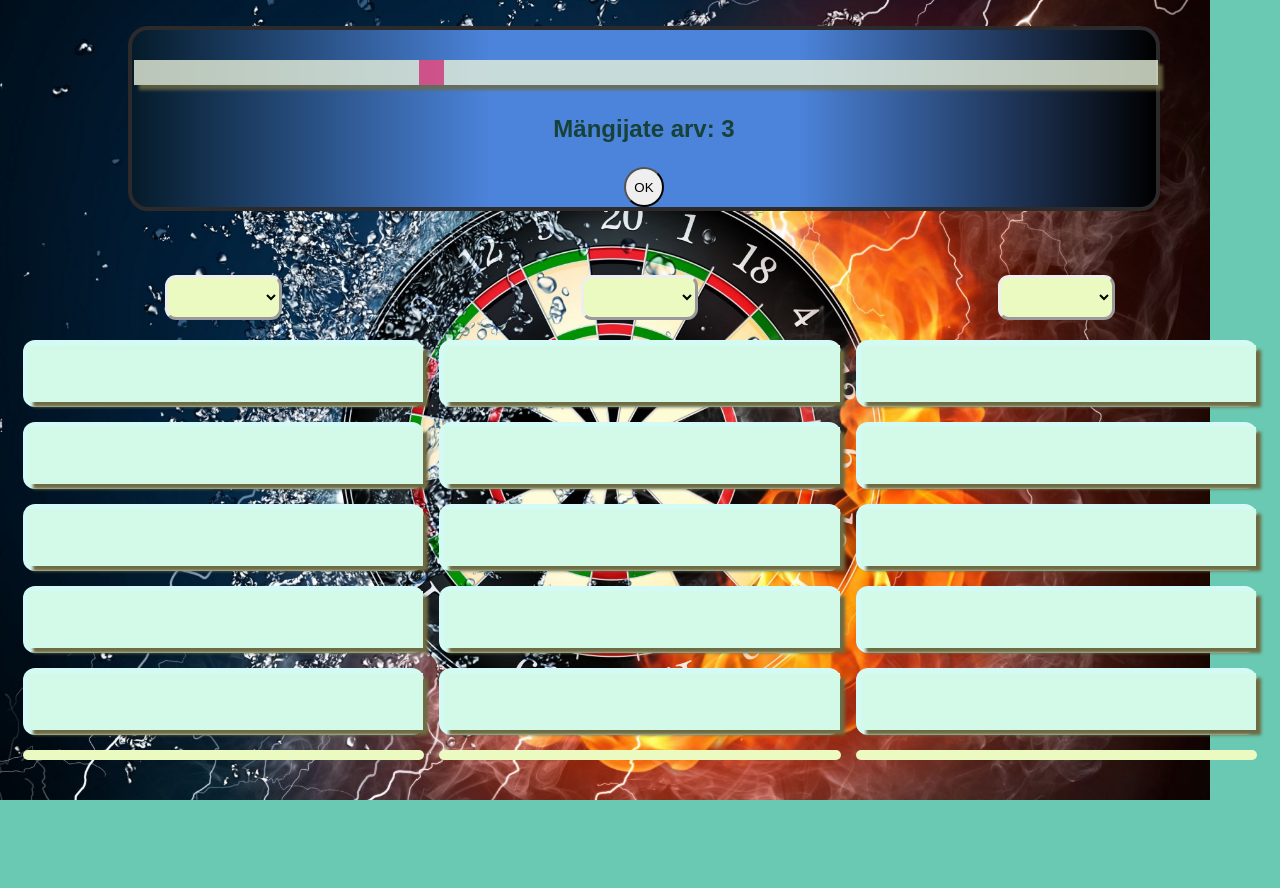
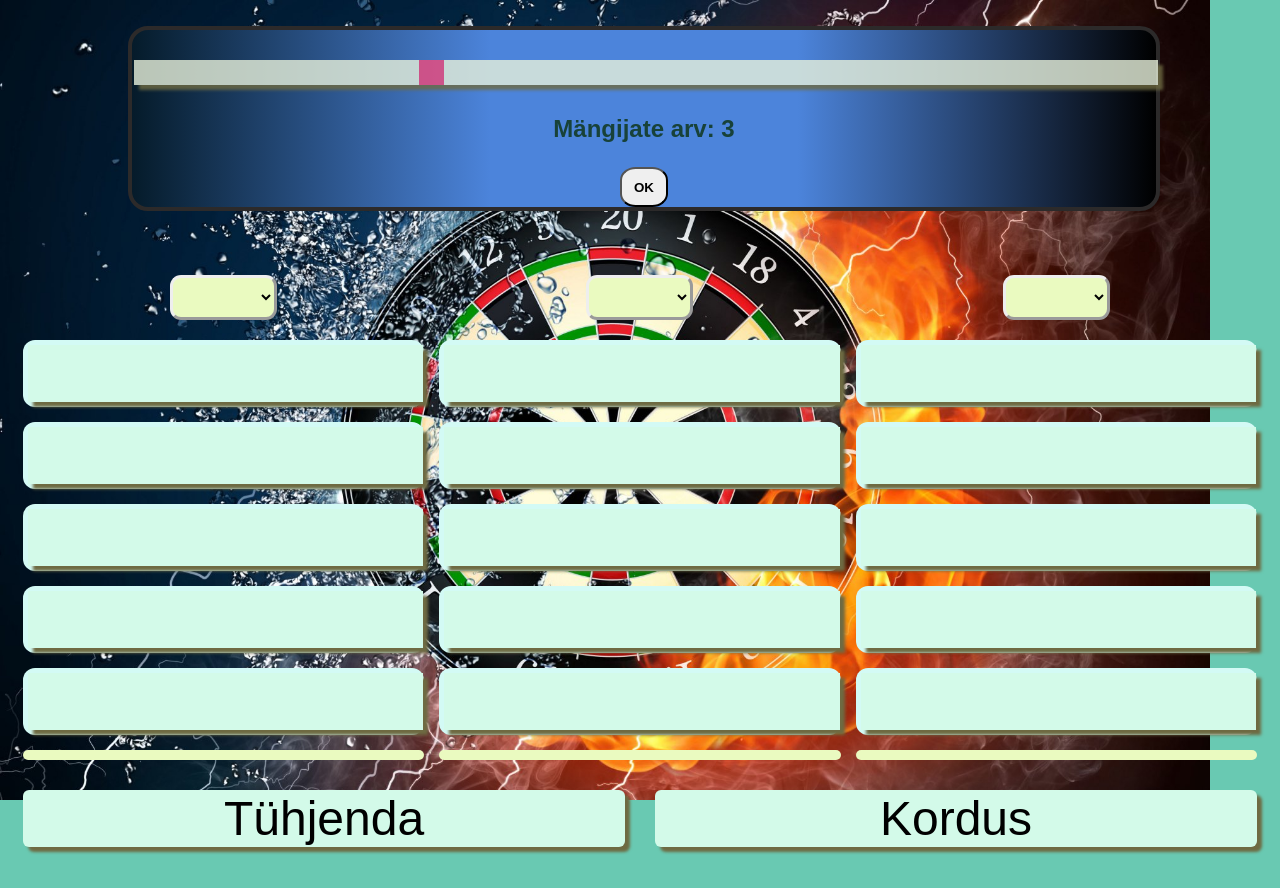
Before and after one commit to mmeest/Darts, a plain HTML site: page index.html in a window 1280 px wide. Both pictures are taken after a click on the button "OK". Before the commit the page ends 801 px from the top, so only its background shows below. Drawn offline with Linux system fonts and the light colour scheme.

Commit message:
Update index.html

```diff
--- a/index.html
+++ b/index.html
@@ -1,4 +1,10 @@
 <!DOCTYPE html>
+<html lang="en">
+  <script>
+    var names = ['', 'Ergo', 'Erki', 'Kermo', 'Martin', 'Pille', 'Rauni', 'Rauno', 'Sven', 'Vitali'];
+    var sequence = ['', '', '', '', '', '', '', ''];
+  </script>
+
 <!--
   Slider mängijate arvu valimiseks                  +
   Tabeli genereerimine vastavalt mängijate arvule   +
@@ -11,13 +17,15 @@
   Viimasele reale ei saa sisestada numbreid         +
   'Enter' klahvi kasutamine                         +
   Uue kasutaja lisamine                             +
+  Väljade puhastamine                               +
+  Kordusmäng                                        +
 -->
-<html lang="en">
+
   <head>
     <meta charset="UTF-8">
     <meta http-equiv="X-UA-Compatible" content="IE=edge">
     <meta name="viewport" content="width=device-width, initial-scale=1.0">
-    <title>Noolemäng 211026</title>
+    <title>Noolemäng</title>
     <style>
       body{
         background-color: rgb(105, 201, 178);
@@ -35,7 +43,6 @@
         left: 10%;
         position: fixed;
         z-index: 100;
-        /* background-color: rgb(138, 179, 63); */
         border-radius: 20px;
         border-style: solid;
         border-color: rgb(44, 42, 42);
@@ -92,9 +99,11 @@ background: linear-gradient(90deg, rgba(5,27,42,1) 0%, rgba(76,132,219,1) 35%, r
           background-color: rgb(234, 250, 192);
         }
         button{
-          width: 40px;
+          width: fit-content;
+          font-weight: bold;
           height: 40px;
-          border-radius: 50%;
+          padding: 3px 12px 3px 12px;
+          border-radius: 33%;
         }
         input{
             border: none !important;
@@ -115,11 +124,16 @@ background: linear-gradient(90deg, rgba(5,27,42,1) 0%, rgba(76,132,219,1) 35%, r
         /* Firefox */
         input[type=number] {
           -moz-appearance: textfield;
+          /* background-image: url('rosen.png');   */
+          background-repeat: no-repeat;
+          background-position: center;
+          background-size: cover;
+          background-size: contain;
         }
-        #new{
+        .new{
           display: flex;
         }
-        #new>input{
+        .new>input{
           border-color: blue;
           margin: 15px;
           border-radius: 6px;
@@ -130,6 +144,9 @@ background: linear-gradient(90deg, rgba(5,27,42,1) 0%, rgba(76,132,219,1) 35%, r
         tr:nth-child(1)>td{
           background-color: transparent;
         }
+        #replay{
+          display: none;
+        }
     </style>
 </head>
 <body>
@@ -137,17 +154,22 @@ background: linear-gradient(90deg, rgba(5,27,42,1) 0%, rgba(76,132,219,1) 35%, r
     <div id="fix"><br>
       <input type="range" min="1" max="8" value="3" class="slider" id="myRange" style="width: 100%;">
       <p>Mängijate arv: <span id="demo"></span></p>
-      <button type="button" onclick="myFunction()">OK</button>
+      <button type="button" onclick="zeroOut(sequence)">OK</button>
     </div><br><br><br><br><br><br><br><br><br><br><br><br>
 
-    <div id="new">
-      <input type="text" placeholder="lisa nimi" id="newName">
-      <input type="button" value="Lisa mängija" onclick="newPlayer()">
+    <div class="new" id="newplayer">
+      <input type="text" placeholder="Nimi" id="newName">
+      <input type="button" value="Lisa" onclick="newPlayer()">
     </div>
 
-    <!-- <div id="newTable">
-      <input type="button" value="Kordusmäng" onclick="repeat()" style.width="fit-content">
-    </div> -->
+    <div id="table">
+      <!-- siia lisatakse mängutabel -->
+    </div>
+
+    <div class="new" id="replay">
+      <input type="button" value="Tühjenda" onclick="clearFields(tableNumber)">
+      <input type="button" value="Kordus" onclick="newGame()">
+    </div>
 
     <script>
         const vw = Math.max(document.documentElement.clientWidth || 0, window.innerWidth || 0)
@@ -157,7 +179,6 @@ background: linear-gradient(90deg, rgba(5,27,42,1) 0%, rgba(76,132,219,1) 35%, r
         }else{
           document.body.style.backgroundSize = "cover";
         }
-
 
         var tableNumber = 100;
         var slider = document.getElementById("myRange");
@@ -169,28 +190,60 @@ background: linear-gradient(90deg, rgba(5,27,42,1) 0%, rgba(76,132,219,1) 35%, r
         }
 
         var players = 0;
-        var names = ['', 'Ago', 'Jane', 'Marii', 'Martin', 'Margus', 'Riina'];
 
         function newPlayer(){
           var playerName = document.getElementById("newName").value;
-          console.log(playerName);
           names.push(playerName);
-          console.log(names);
           playerName = "";
           document.getElementById("newName").value = "";
         }
 
-        function myFunction(){
+        // puhastame väljad
+        function clearFields(tblnr){
+          var fields = document.getElementsByClassName("inp" + tblnr.toString());
+
+          for(var y = 0; y < players; y++){
+            document.getElementById(tblnr.toString() + '' + y.toString() + '' + 6).innerHTML = '';
+          }
+
+          for(var x = 0; x < fields.length; x++){
+            fields[x].value = '';
+          }
+
+          for(var x = 0; x < players; x++){
+                document.getElementById(tableNumber + '' + x + '' + 6).style.backgroundColor = 'rgb(234, 250, 192)';
+          }
+
+        }
+
+        // kordusmängu loomine
+        function newGame(){
+          for(var pl = 0; pl < players; pl++){
+            var perfectValue = document.getElementById('mySelect' + tableNumber.toString() + pl.toString()).value;
+            sequence[pl] = perfectValue;
+          }
+          myFunction(sequence);
+        }
+
+        function zeroOut(){
+          sequence = ['', '', '', '', '', '', '', ''];
+          myFunction(sequence);
+        }
+
+        // uue mängu loomine
+        function myFunction(sequence){
             tableNumber += 1;
 
             players = slider.value;
-            console.log(players);
 
             var body = document.body,
             tbl  = document.createElement('table');
             tbl.style.width  = '100%';
 
-            document.getElementById('new').style.display = "none";
+            document.getElementById('replay').style.display = 'flex';
+
+            // peidab lisanupud
+            document.getElementById('newplayer').style.display = 'none';
 
             for(var i = 0; i <= 6; i++){
                 var tr = tbl.insertRow();
@@ -201,8 +254,7 @@ background: linear-gradient(90deg, rgba(5,27,42,1) 0%, rgba(76,132,219,1) 35%, r
 
                           //Valiku loomine ja lisamine
                           var selectList = document.createElement("select");
-                          selectList.id = "mySelect";
-                          td.appendChild(selectList);
+                          selectList.id = "mySelect" + tableNumber.toString() + j.toString();
 
                           //Nimede lisamine valikusse
                           for (var k = 0; k < names.length; k++) {
@@ -211,6 +263,13 @@ background: linear-gradient(90deg, rgba(5,27,42,1) 0%, rgba(76,132,219,1) 35%, r
                             option.text = names[k];
                             selectList.appendChild(option);
                           }
+
+                          ///////////////////////////////
+                          selectList.value = sequence[j];
+                          ///////////////////////////////
+                          td.appendChild(selectList);
+
+
                         }else{
 
                           if(i < 6){
@@ -223,8 +282,13 @@ background: linear-gradient(90deg, rgba(5,27,42,1) 0%, rgba(76,132,219,1) 35%, r
                             inputNumber.onclick = "myPopup(id.this)";
                             td.appendChild(inputNumber);
 
+                            if(i < 6){
+                              inputNumber.className = 'inp' + tableNumber.toString();
+                            }
+
                             if(i == 6){
                               inputNumber.disabled="disabled";
+                              inputNumber.className = 'out' + tableNumber.toString();
                             }
 
                             inputNumber.addEventListener('click', function(evt){
@@ -235,12 +299,9 @@ background: linear-gradient(90deg, rgba(5,27,42,1) 0%, rgba(76,132,219,1) 35%, r
                               // Värvib klikitud välja tausta kollaseks
                               document.getElementById(this.id).style.backgroundColor = 'yellow';
 
-                              /* $("#myForm").submit(myPopup(this.id)); */
-
                               input.addEventListener("keyup", function(event) {
                                 if (event.keyCode === 13) {
                                 event.preventDefault();
-                                console.log("agergerge");
                                 myPopup(this.id, players);
                                 }
                               });
@@ -252,20 +313,15 @@ background: linear-gradient(90deg, rgba(5,27,42,1) 0%, rgba(76,132,219,1) 35%, r
                         }
                 }
             }
-            let btn  = document.createElement('button');
-            btn.innerHTML = 'Kordusmäng';
-            btn.onclick = 'myFunction()';
-            tbl.append.btn;
 
-            body.appendChild(tbl);
+            /* body.appendChild(tbl);    */
+            document.getElementById('table').appendChild(tbl);
 
             linebreak = document.createElement("br");
             document.body.appendChild(linebreak);
 
-
             function myPopup(cellId, players){
               let tableNumber = cellId.substring(0, 3);
-              console.log(tableNumber);
               let columnNumber = cellId.substring(3, 4);
               let rowNumber = cellId.substring(4, 5);
               let outputNumber = tableNumber + columnNumber + '5';
@@ -275,10 +331,8 @@ background: linear-gradient(90deg, rgba(5,27,42,1) 0%, rgba(76,132,219,1) 35%, r
 
               // Hüppab järgmisele lahtrile numbri sisestamisel
               if(column < players-1){
-                console.log("hello");
                 document.getElementById(tableNumber + (column + 1).toString() + rowNumber).click();
                 document.getElementById(tableNumber + (column + 1).toString() + rowNumber).focus();
-                console.log(tableNumber + (column + 1).toString() + rowNumber);
               }
               if(column == players-1 && row != 5){
                 document.getElementById(tableNumber + '0' + (row + 1).toString()).click();
@@ -320,7 +374,9 @@ background: linear-gradient(90deg, rgba(5,27,42,1) 0%, rgba(76,132,219,1) 35%, r
                   document.getElementById(tableNumber + '' + x + '' + 6).style.backgroundColor = 'lightgreen';
                 }
               }
+
             }
+
         }
         </script>
 </body>
```
Lines whose indentation alone changed are shown as unchanged.
